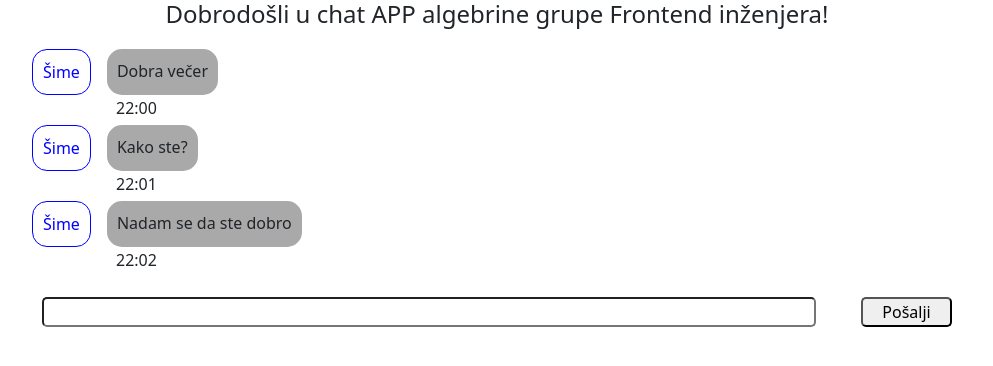
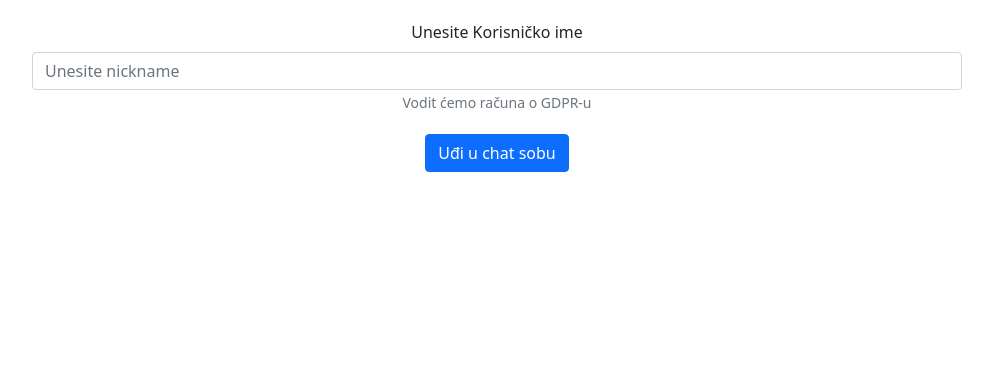
Before and after one commit to antun-nakic/Chat, a React (Create React App) app: page / in a window 1280 px wide. Shown: the top 366 px of the page, without its empty margins (143-1136 px from the left). Built offline with nearby package versions, Linux system fonts and the light colour scheme.

Commit message:
Nakon pauze

```diff
--- a/src/App.css
+++ b/src/App.css
@@ -4,6 +4,13 @@
 
 .poruka {
   display: flex;
+  position: relative;
+  margin-bottom: 30px;
+}
+
+.poruka-moja {
+  display: flex;
+  flex-direction: row-reverse;
   position: relative;
   margin-bottom: 30px;
 }
@@ -15,15 +22,30 @@
   padding: 10px;
   border-radius: 15px;
 }
+.poruka-ime-moja {
+  margin-left: 1em;
+  border: 1px solid rgb(46, 134, 19);
+  color: rgb(46, 134, 19);
+  padding: 10px;
+  border-radius: 15px;
+}
 .poruka-text {
   background-color: darkgray;
   border-radius: 15px;
   padding: 10px;
 }
 .poruka-time {
-  left: 84px;
+  left: 10px;
   position: absolute;
   bottom: -25px;
+}
+.poruka-time-moja {
+  position: absolute;
+  right: 10px;
+  bottom: -25px;
+}
+.poruka-time-text {
+  position: relative;
 }
 .unos-nove-poruke {
   display: flex;
--- a/src/App.js
+++ b/src/App.js
@@ -2,6 +2,7 @@ import React, { Component } from "react";
 import Naslovna from "./components/Naslovna.js";
 import ListaPoruka from "./components/ListaPoruka.js";
 import UnosNovePoruke from "./components/UnosNovePoruke.js";
+import Login from "./components/Login.js";
 import "./App.css";
 import "bootstrap/dist/css/bootstrap.min.css";
 
@@ -16,6 +17,7 @@ export default class App extends Component {
     super(props);
     this.state = {
       poruke: [],
+      login: false,
     };
   }
 
@@ -26,23 +28,17 @@ export default class App extends Component {
           poruke: [...this.state.poruke, ...initalData],
         });
       }
+      case "LOGIRANJE_OSOBE": {
+        return this.setState({
+          login: payload,
+        });
+      }
       case "DODAVANJE_PORUKE": {
         return this.setState({
           poruke: [...this.state.poruke, payload],
         });
       }
     }
-  };
-
-  proslijedi = (novaPoruka) => {
-    let name = "Me";
-    let time = new Date();
-    let formatedTime =
-      String(time.getHours()) + ":" + String(time.getMinutes());
-    this.dispatch({
-      type: "DODAVANJE_PORUKE",
-      payload: { name: name, time: formatedTime, text: novaPoruka },
-    });
   };
 
   componentDidMount() {
@@ -57,10 +53,22 @@ export default class App extends Component {
   render() {
     return (
       <div className='container'>
-        <div className='col-md-10 mx-auto'>
-          <Naslovna />
-          <ListaPoruka lista={this.state.poruke} />
-          <UnosNovePoruke funkcija={this.proslijedi} />
+        <div className='col-md-10 mx-auto' style={{ marginTop: "20px" }}>
+          {this.state.login ? (
+            <>
+              <Naslovna />
+              <ListaPoruka
+                lista={this.state.poruke}
+                nickname={this.state.login}
+              />
+              <UnosNovePoruke
+                dispatch={this.dispatch}
+                nickname={this.state.login}
+              />
+            </>
+          ) : (
+            <Login dispatch={this.dispatch} />
+          )}
         </div>
       </div>
     );
--- a/src/components/ListaPoruka.js
+++ b/src/components/ListaPoruka.js
@@ -1,16 +1,30 @@
 import React from "react";
 
-const ListaPoruka = ({ lista }) => {
+const ListaPoruka = ({ lista, nickname }) => {
   return (
     <div>
       {lista.map((poruka, index) => {
+        if (poruka.name === nickname) {
+          return (
+            <div key={index} className='poruka-moja'>
+              <div className='poruka-ime-moja'>{poruka.name}</div>
+              <div className='poruka-time-text'>
+                <div className='poruka-time-moja'>{poruka.time}</div>
+                <div className='poruka-text'>{poruka.text}</div>
+              </div>
+            </div>
+          );
+        } else {
           return (
             <div key={index} className='poruka'>
+              <div className='poruka-ime'>{poruka.name}</div>
+              <div className='poruka-time-text'>
                 <div className='poruka-time'>{poruka.time}</div>
-            <div className='poruka-ime'>{poruka.name}</div>
                 <div className='poruka-text'>{poruka.text}</div>
               </div>
+            </div>
           );
+        }
       })}
     </div>
   );
--- /dev/null
+++ b/src/components/Login.js
@@ -0,0 +1,34 @@
+import React from "react";
+import { Form, Button } from "react-bootstrap";
+
+const Login = ({ dispatch }) => {
+  const logirajSe = () => {
+    let uneseno = document.getElementById("nickname-unos").value;
+    dispatch({
+      type: "LOGIRANJE_OSOBE",
+      payload: uneseno,
+    });
+  };
+  return (
+    <Form style={{ textAlign: "center" }}>
+      <Form.Group>
+        <Form.Label>Unesite Korisničko ime</Form.Label>
+        <Form.Control
+          type='text'
+          placeholder='Unesite nickname'
+          id='nickname-unos'
+        />
+        <Form.Text className='text-muted'>Vodit ćemo računa o GDPR-u</Form.Text>
+      </Form.Group>
+      <Button
+        variant='primary'
+        type='submit'
+        style={{ marginTop: "20px" }}
+        onClick={logirajSe}>
+        Uđi u chat sobu
+      </Button>
+    </Form>
+  );
+};
+
+export default Login;
--- a/src/components/UnosNovePoruke.js
+++ b/src/components/UnosNovePoruke.js
@@ -1,11 +1,17 @@
 import React from "react";
 
-const UnosNovePoruke = ({ funkcija }) => {
+const UnosNovePoruke = ({ dispatch, nickname }) => {
   const dodajPoruku = () => {
     let uneseno = document.getElementById("unos").value;
-    funkcija(uneseno);
-    console.log(uneseno);
     document.getElementById("unos").value = "";
+
+    let time = new Date();
+    let formatedTime =
+      String(time.getHours()) + ":" + String(time.getMinutes());
+    dispatch({
+      type: "DODAVANJE_PORUKE",
+      payload: { name: nickname, time: formatedTime, text: uneseno },
+    });
   };
 
   return (
```
Lines whose indentation alone changed are shown as unchanged.
